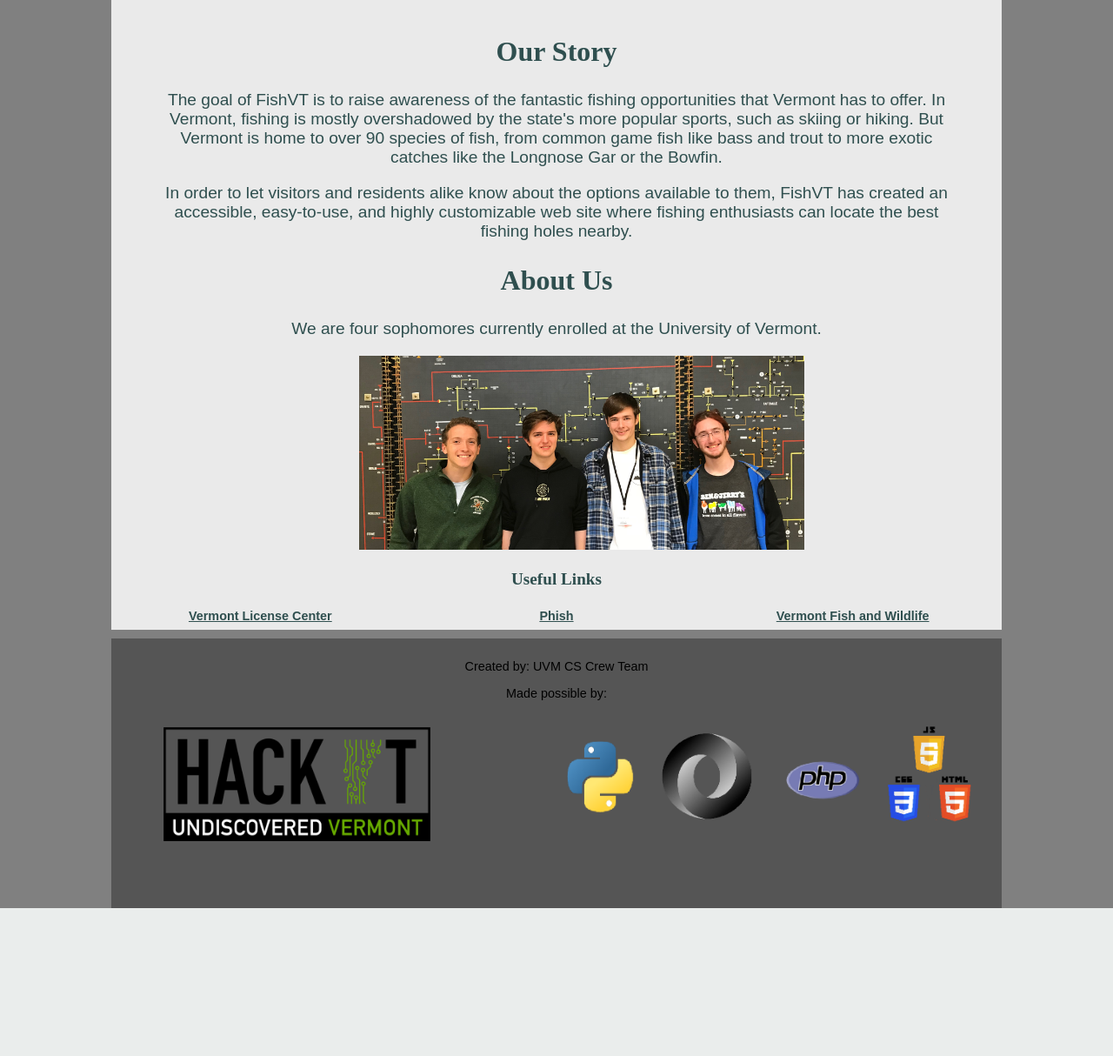
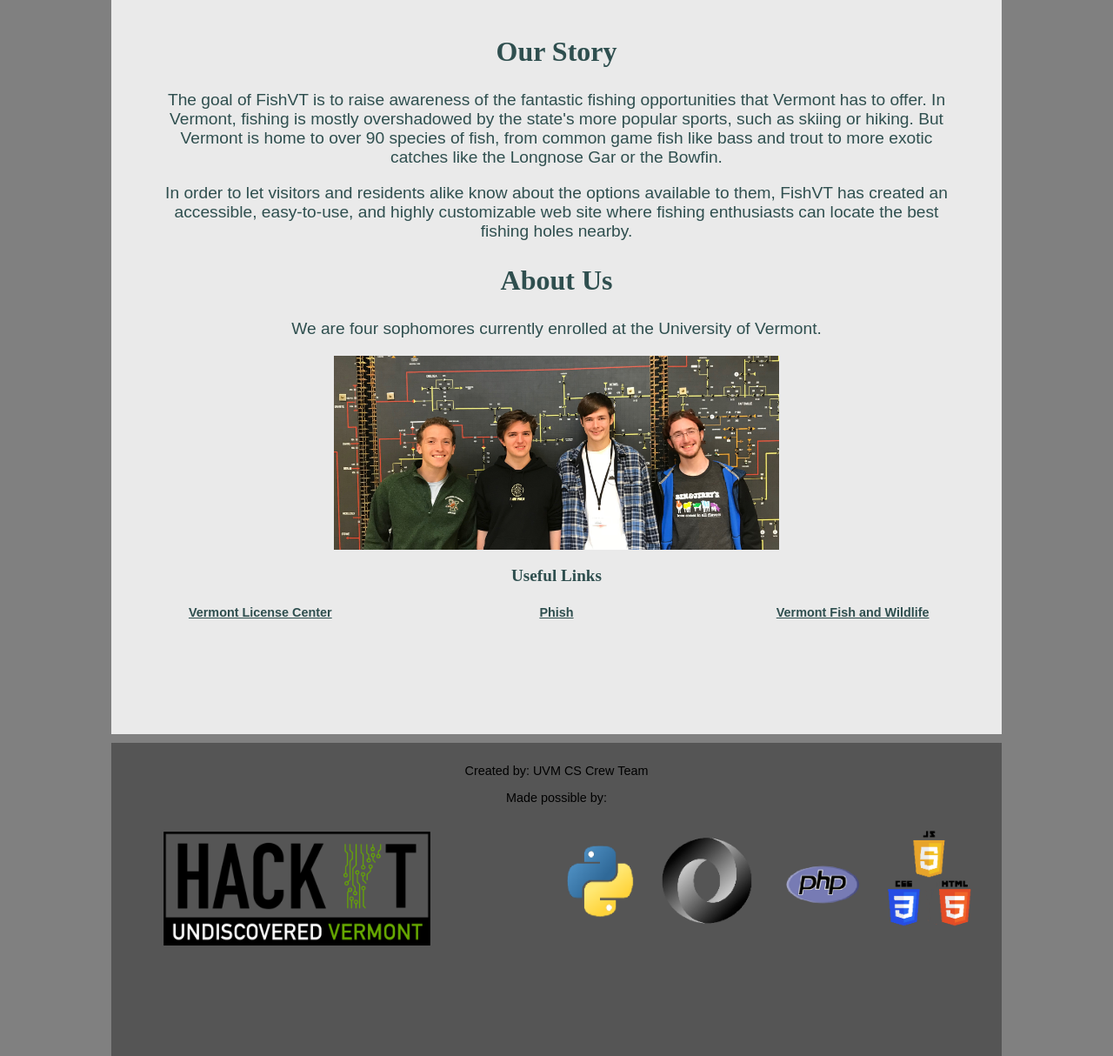
Before and after one commit to zebernst/fishvt, a PHP site: page /home.php in a window 1280 px wide. Shown: the part 555-1769 px from the top of the page at 87% size. Before the commit the page ends 1599 px from the top, so only its background shows below. Run offline with PHP 8.4, Linux system fonts and the light colour scheme; data that the repository does not hold is empty.

Commit message:
Minor style edits

```diff
--- a/final.css
+++ b/final.css
@@ -126,7 +126,16 @@
             #rectangle {
                 padding-top: 15px;
                 width: 100%;
-                height: 700px;
+                height: 820px;
+                background: #eaeaea;
+                margin-top: 10px;
+                padding-bottom: 10px;
+            }
+
+            #mapRectangle {
+                padding-top: 15px;
+                width: 100%;
+                height: 820px;
                 background: #eaeaea;
                 margin-top: 10px;
                 padding-bottom: 10px;
@@ -143,7 +152,7 @@
             #rectangle3 {
                 margin-top: 10px;
                 width: 100%;
-                height: 300px;
+                height: 350px;
                 background: #555555;
                 padding-top: 10px;
             }
@@ -152,9 +161,6 @@
               color: #000000;
             }
 
-            #rectangle a {
-
-            }
 
             fieldset {
                 border: none;
@@ -172,7 +178,8 @@
 
             #boys {
               width: 50%;
-              padding-left: 285px;
+              display: block;
+              margin: 0 auto;
             }
 
             #logosLogo {
--- a/map.php
+++ b/map.php
@@ -43,7 +43,7 @@ $parkingValue = "";
 
         <!--Get and display user location -->
 
-        <div id="rectangle">
+        <div id="mapRectangle">
 
             <!-- PROMPT USER FOR SOME FISH -->
             <form action="<?php print $phpSelf; ?>" id="frmRegister" method = "post">
```
